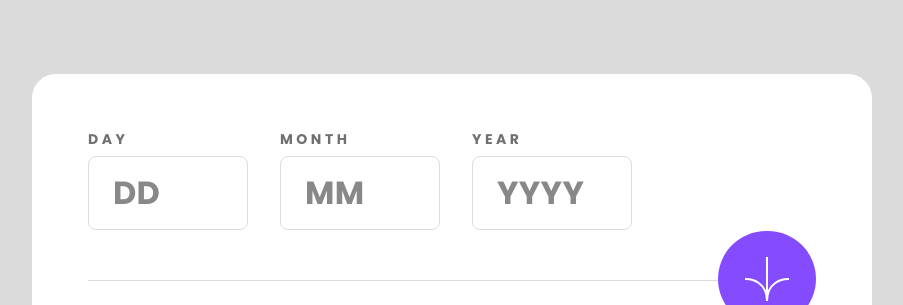
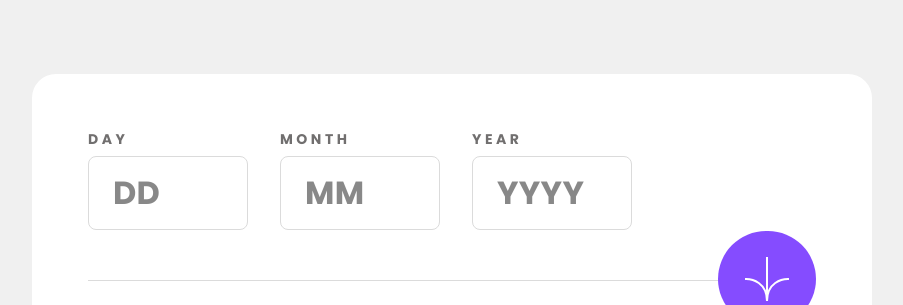
Before and after one commit to makogeboris/Age-calculator-app, a website: page index.html in a window 1280 px wide. Shown: the top 305 px of the page, without its empty margins (188-1091 px from the left). Drawn offline with nearby package versions, Linux system fonts and the light colour scheme.

Commit message:
minor changes

```diff
--- a/styles.css
+++ b/styles.css
@@ -108,7 +108,7 @@ textarea:not([rows]) {
 
 body {
   font-family: "Poppins", sans-serif;
-  background-color: var(--Light-grey);
+  background-color: var(--Off-white);
   display: flex;
   align-items: center;
   justify-content: center;
```
